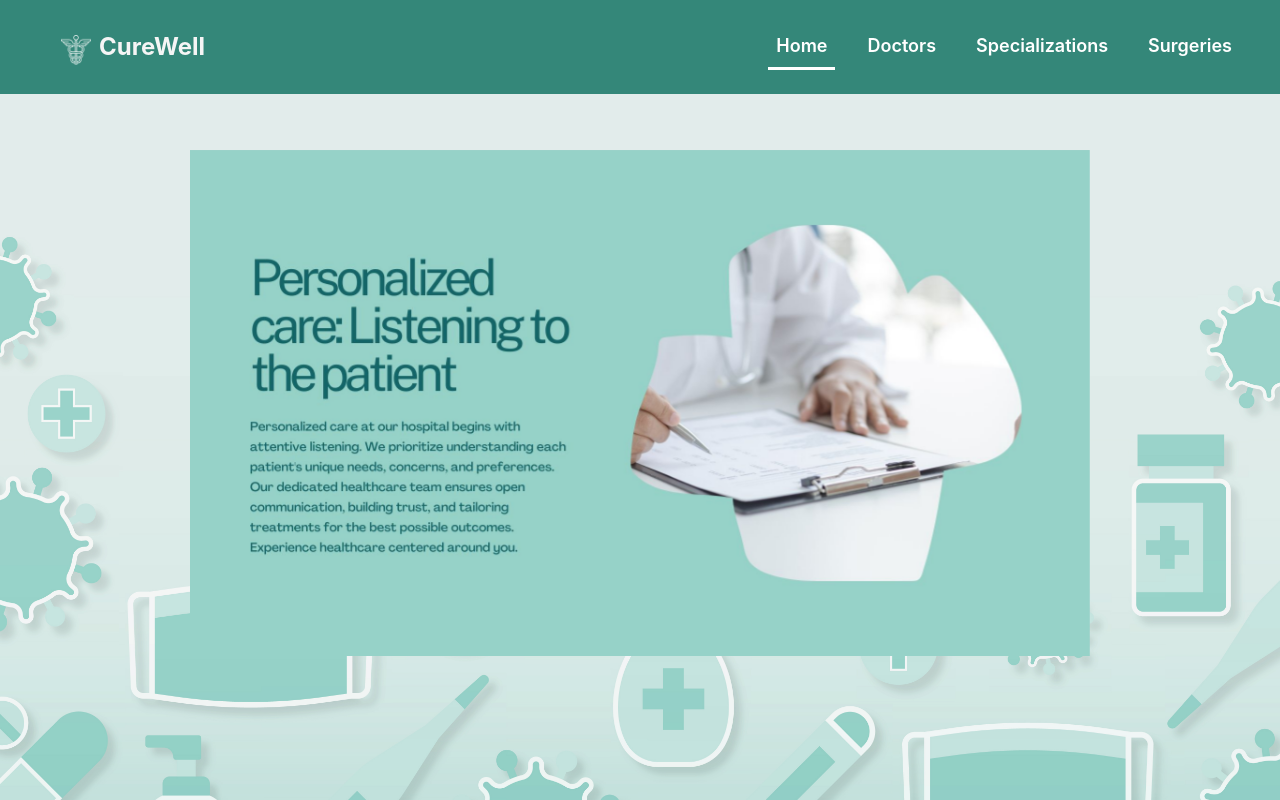
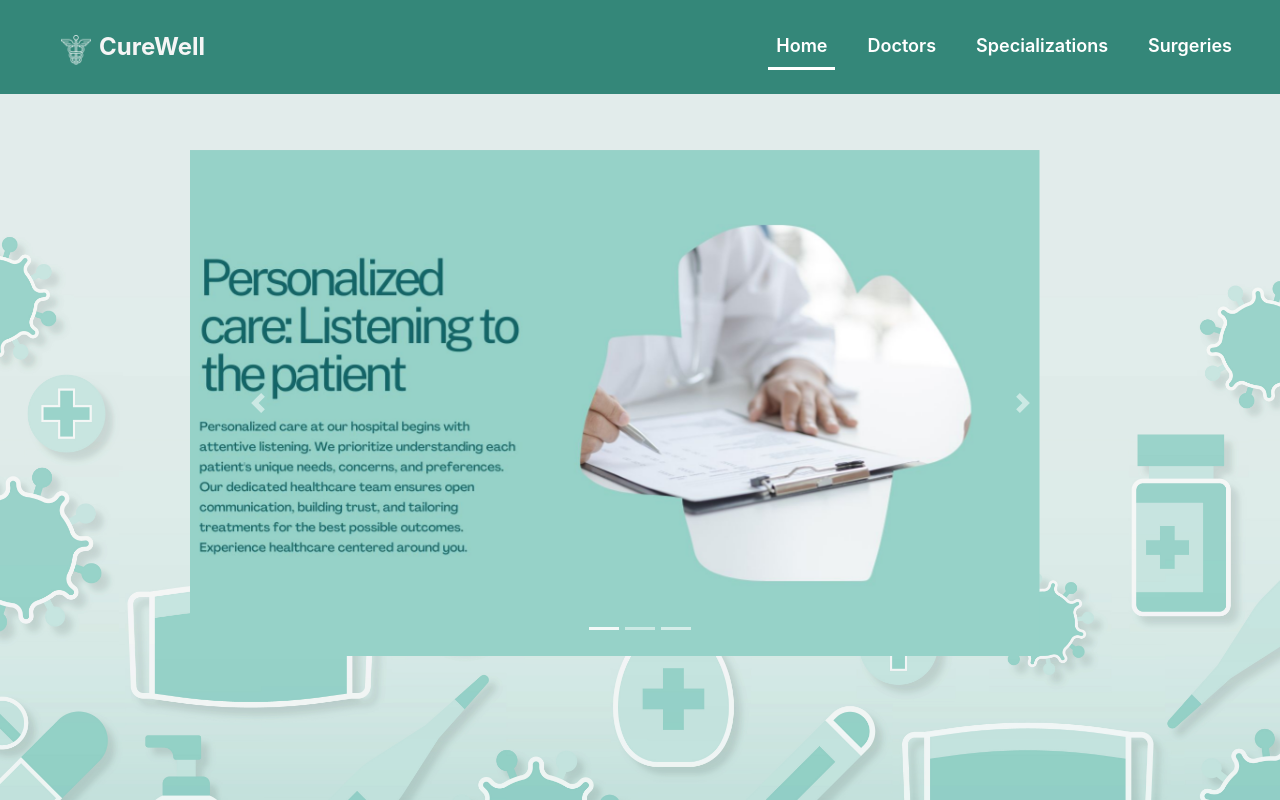
Before and after one commit to sreekanthnkartha/CureWellFrontEnd, an Angular app: page /Home in a window 1280 px wide. Built offline with nearby package versions, Linux system fonts and the light colour scheme.

Commit message:
carousel bottom indicator

```diff
--- a/src/app/home/home.component.html
+++ b/src/app/home/home.component.html
@@ -1,9 +1,32 @@
-<div class="carousel-container">
-  <div class="carousel">
+<!-- <div class="carousel-container">
+  <div class="carousel"> -->
     <!-- Loop through images -->
-    <div *ngFor="let image of images; let i = index" class="carousel-item" [class.active]="i === currentIndex">
+    <!-- <div *ngFor="let image of images; let i = index" class="carousel-item" [class.active]="i === currentIndex"> -->
       <!-- Image element with dynamic source and alt text -->
-      <img [src]="image" alt="Image {{i+1}}">
+      <!-- <img [src]="image" alt="Image {{i+1}}">
     </div>
   </div>
+</div> -->
+
+
+<div id="carouselExampleIndicators" class="carousel slide" data-ride="carousel"
+  style="max-width: 900px; height: 100%; display: flex; margin: auto; margin-top: 5%; overflow: hidden;">
+  <ol class="carousel-indicators">
+    <li data-target="#carouselExampleIndicators" data-slide-to="0" class="active"></li>
+    <li data-target="#carouselExampleIndicators" data-slide-to="1"></li>
+    <li data-target="#carouselExampleIndicators" data-slide-to="2"></li>
+  </ol>
+  <div class="carousel-inner">
+    <div *ngFor="let image of images; let i = index" class="carousel-item" [class.active]="i === currentIndex">
+      <img class="d-block w-100" [src]="image" alt="Image {{i+1}}">
+    </div>
+  </div>
+  <a class="carousel-control-prev" href="#carouselExampleIndicators" role="button" data-slide="prev">
+    <span class="carousel-control-prev-icon" aria-hidden="true"></span>
+    <span class="sr-only">Previous</span>
+  </a>
+  <a class="carousel-control-next" href="#carouselExampleIndicators" role="button" data-slide="next">
+    <span class="carousel-control-next-icon" aria-hidden="true"></span>
+    <span class="sr-only">Next</span>
+  </a>
 </div>
```
